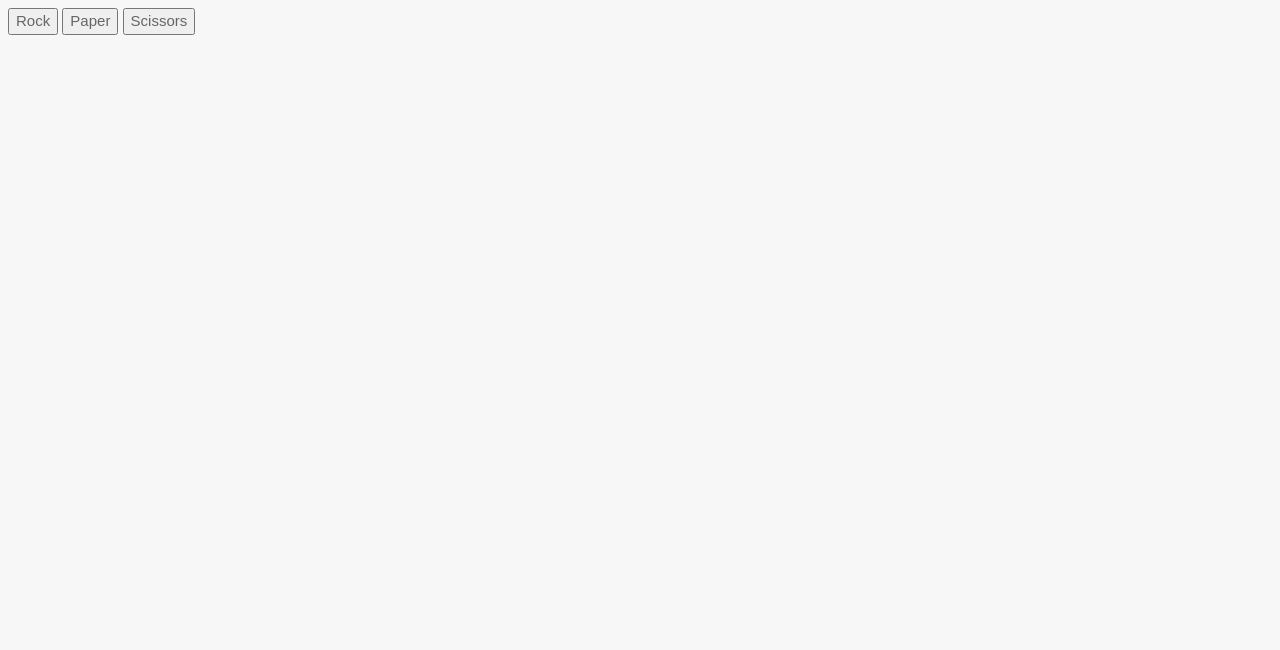
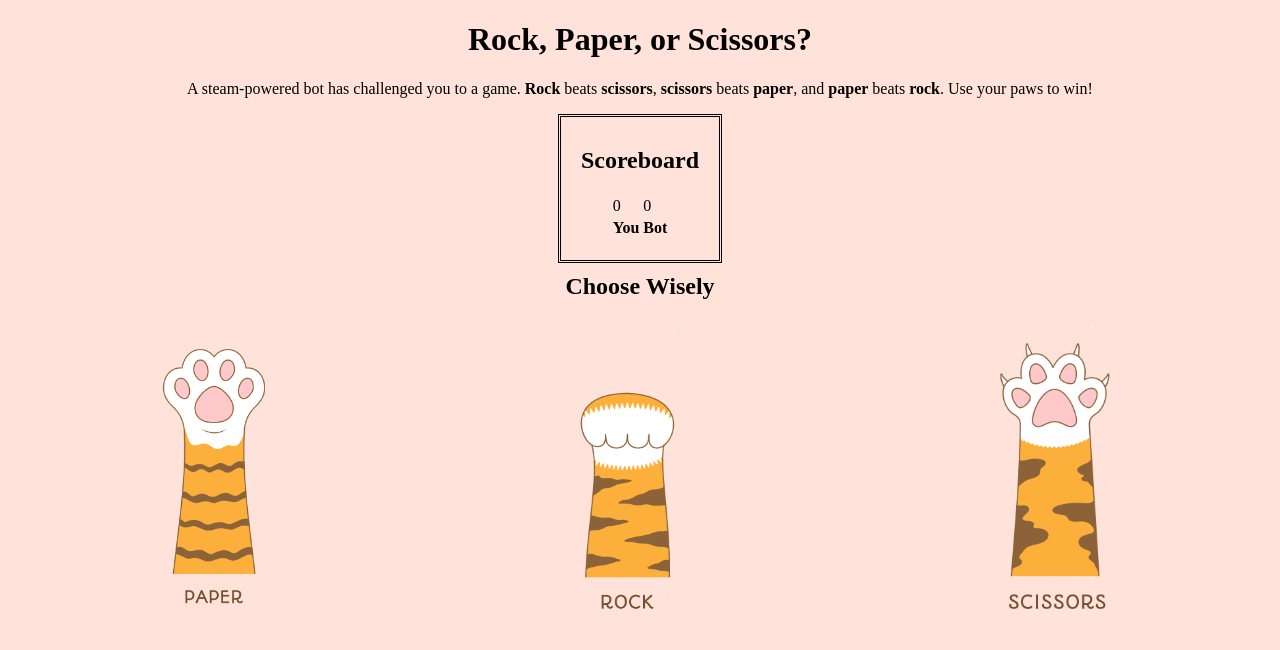
Before and after one commit to SchoolOfCode/w3_rock-paper-scissors-TaniaY21, a plain HTML site: page index.html in a window 1280 px wide. Drawn offline with Linux system fonts and the light colour scheme.

Commit message:
final version

```diff
--- a/index.html
+++ b/index.html
@@ -1,16 +1,50 @@
 <!DOCTYPE html>
 <html lang="en-GB">
+
 <head>
-<link rel="stylesheet" href="rps.css">
+  <meta charset="UTF-8" />
+  <link rel="stylesheet" href="styles.css" />
+  <title>Rock, Paper, Scissors</title>
+</head>
 
-</head>
 <body>
-    <button onclick="gameFunction(this.id)" id="rock" >Rock</button>
-    <button onclick="gameFunction(this.id)" id="paper">Paper</button>
-    <button onclick="gameFunction(this.id)" id="scissors">Scissors</button>
-    <!-- <button onclick="rockFunction()" id="rock" >Rock</button>
-    <button onclick="paperFunction()" id="paper">Paper</button>
-    <button onclick="scissorsFunction()" id="scissors">Scissors</button> -->
-    <script src="main.js" type="text/javascript"></script>
+  <h1>Rock, Paper, or Scissors?</h1>
+  <p>
+    A steam-powered bot has challenged you to a game.
+    <strong>Rock</strong> beats <strong>scissors</strong>,
+    <strong>scissors</strong> beats <strong>paper</strong>, and
+    <strong>paper</strong> beats <strong>rock</strong>. Use your paws to win!
+  </p>
+
+  <section class="flex-container-scoreboard">
+    <div class="scoreboard">
+      <h2>Scoreboard</h2>
+      <table>
+        <tbody>
+          <tr>
+            <td id="humanScore">0</td>
+            <td id="computerScore">0</td>
+          </tr>
+        </tbody>
+        <tfoot>
+          <tr>
+            <th>You</th>
+            <th>Bot</th>
+          </tr>
+        </tfoot>
+      </table>
+    </div>
+  </section>
+
+  <h2 id="game-update">Choose Wisely</h2>
+
+  <div class="choices-container">
+    <img id="paper" src="/images/paper-cat.png" alt="" />
+    <img id="rock" src="/images/rock-cat.png" alt="" />
+    <img id="scissors" src="/images/scissors-cat.png" alt="" />
+  </div>
+
+  <script src="main.js"></script>
 </body>
+
 </html>
--- a/main.js
+++ b/main.js
@@ -17,7 +17,9 @@ function userWins(human, computer) {
   game_update.innerText = `You win! Bot picked ${computer}`;
 
   document.getElementById(human).classList.add('green-glow');
-    setTimeout(function() { document.getElementById(human).classList.remove('green-glow')}, 500);
+  setTimeout(function () {
+    document.getElementById(human).classList.remove('green-glow')
+  }, 500);
 };
 
 function userLoses(human, computer) {
@@ -26,12 +28,16 @@ function userLoses(human, computer) {
   bot_Scoreboard.innerHTML = computerScore;
 
   document.getElementById(human).classList.add('red-glow');
-    setTimeout(function() { document.getElementById(human).classList.remove('red-glow')}, 500);
+  setTimeout(function () {
+    document.getElementById(human).classList.remove('red-glow')
+  }, 500);
 };
 
 function tie(human, computer) {
   document.getElementById(human).classList.add('black-glow');
-    setTimeout(function() { document.getElementById(human).classList.remove('black-glow')}, 500);
+  setTimeout(function () {
+    document.getElementById(human).classList.remove('black-glow')
+  }, 500);
   game_update.innerText = `It's a tie! Bot picked ${computer}`;
 };
 
@@ -52,16 +58,7 @@ scissor_img.addEventListener("click", function () {
 function generateComputerMove() {
   let randomNumber = Math.floor(Math.random() * 3); // number between 0 and 2
   let moves = ["rock", "paper", "scissors"];
-  return moves[randomNumber]; // found this online: replaced if statements
-
-  // if (number === 0) {
-  //     value = 'rock';
-  // } else if (number === 1) {
-  //     value = 'paper';
-  // } else {
-  //     value = 'scissors';
-  // }
-  // return value
+  return moves[randomNumber];
 }
 
 function playGame() {
@@ -94,56 +91,4 @@ function compareMoves(userInput) {
       tie(userInput, computerMove);
       break;
   }
-}
-
-
-// old way: better to use switch statement
-
-// if (computerMove === humanMove) {
-//     game_update.innerText = `That's a tie! Bot picked ${computerMove}`;
-// };
-
-// if (humanMove === 'rock') {
-//     if (computerMove === 'scissors') {
-//         humanScore++;
-//         computerScore--;
-//         game_update.innerText = `You win! Bot picked ${computerMove}`
-//     } else if (computerMove === 'paper') {
-//         computerScore++;
-//         humanScore--;
-//         game_update.innerText = `You lose! Bot picked ${computerMove}`
-//     }
-// };
-//     if (humanMove === 'paper') {
-//         if (computerMove === 'rock') {
-//             humanScore++;
-//             computerScore--;
-//             alert(`You win! Your score: ${humanScore}. Computer score: ${computerScore}`)
-//         } else if (computerMove === 'scissors') {
-//             computerScore++;
-//             humanScore--;
-//             alert(`You lose! Your score: ${humanScore}. Computer score: ${computerScore}`)
-//         }
-//     };
-
-//     if (humanMove === 'scissors') {
-//         if (computerMove === 'paper') {
-//             humanScore++;
-
-//             alert(`You win! Your score: ${humanScore}. Computer score: ${computerScore}`)
-//         } else if (computerMove === 'rock') {
-//             // computerScore++;
-//             humanScore--;
-//             alert(`You lose! Your score: ${humanScore}. Computer score: ${computerScore}`)
-//         }
-//     };
-
-//     if (humanMove === "quit") {
-//         isgameover = true;
-//         console.log(`isgameover = ${isgameover}`)
-//         if (computerScore > humanScore) {
-//             alert(`The winner is the mighty AI. Your score: ${humanScore}, Computer score: ${computerScore}`)
-//         } else {
-//             alert(`The winner is you! Your score: ${humanScore}, Computer score: ${computerScore}`)
-//         }
-//     };
+};
--- a/rps.css
+++ /dev/null
@@ -1,19 +0,0 @@
-body{
-    background-color: #f7f7f7;
-   }
-    body, input, textarea, button, select {
-        font-size: 15px;
-        font-family: Karla,sans-serif;
-        font-style: normal;
-        font-weight: 400;
-        color: #666;
-        line-height: 1.375;}
-
-    *, *:before, *:after {
-           box-sizing: border-box;
-       }
-
-    body {
-           display: block;
-           margin: 8px;
-       }
--- /dev/null
+++ b/styles.css
@@ -0,0 +1,66 @@
+
+
+    body {
+           display: block;
+           margin: 8px;
+       }
+       body{
+        background-color: #FFE3DB;
+    }
+
+    h1{
+        text-align: center;
+    }
+
+    h2 {
+        text-align: center;
+        margin-top: 10px;
+    }
+
+    p {
+        text-align: center;
+    }
+
+    .flex-container-scoreboard{
+        display: flex;
+        justify-content: center;
+    }
+
+    .scoreboard {
+        border-style: double;
+        border-color: black(7, 156, 7);
+        size: 5px;
+        display: flex;
+        flex-direction: column;
+        align-items: center;
+        padding: 20px;
+    }
+
+    .choices-container{
+    display: flex;
+    justify-content: space-around;
+    }
+
+    .green-glow{
+        border-style: double;
+        border-color: rgb(7, 156, 7);
+        size: 5px;
+    }
+
+
+    .red-glow{
+        border-style: double;
+        border-color: red;
+        size: 5px;
+    }
+
+    .black-glow{
+        border-style: double;
+        border-color: black;
+        size: 5px;
+    }
+    img {
+        border-radius: 8px;
+        width: 150;
+        height: 300px;
+      }
```
Also changed, not shown: images/paper-cat.png (added), images/rock-cat.png (added), images/scissors-cat.png (added), 1 other file. Lines whose indentation alone changed are shown as unchanged.
